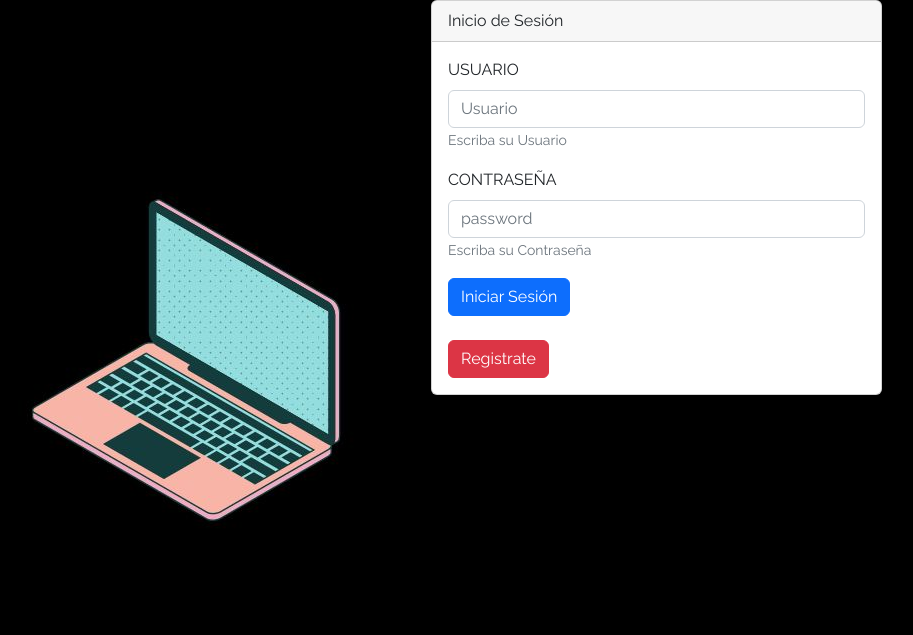
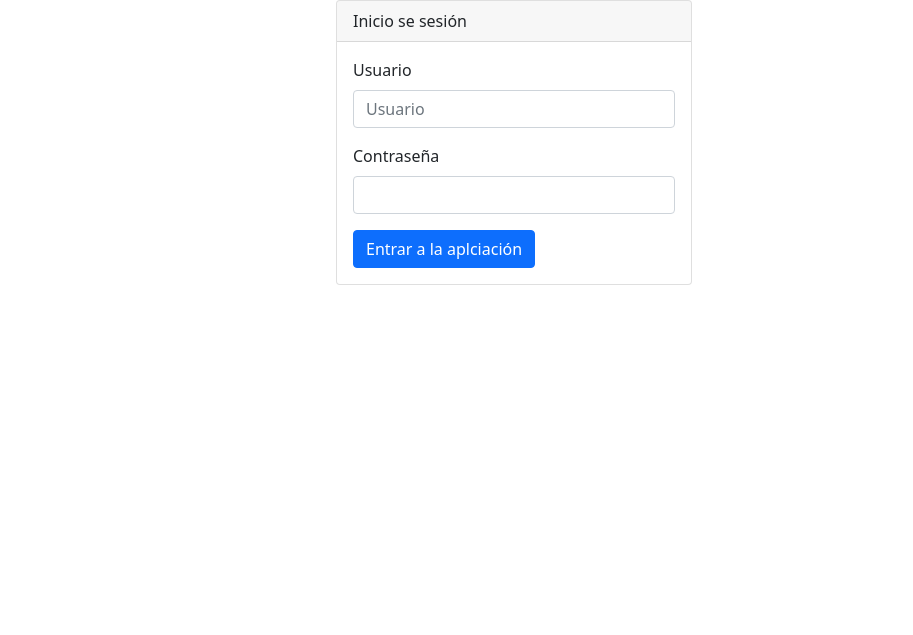
Before and after one commit to Jarol-lopez/Aplicacion__Wed_Cursos, a PHP site: page /Secciones/login.php in a window 1280 px wide. Shown: the top 635 px of the page, without its empty margins (126-1039 px from the left). Run offline with PHP 8.4, Linux system fonts and the light colour scheme.

Commit message:
Update login.php

```diff
--- a/Secciones/login.php
+++ b/Secciones/login.php
@@ -1,67 +1,68 @@
+<?php
+session_start();
+if($_POST){
+  if($_POST['usuario'] == 'admin' && $_POST['contrasenia'] == 'admin'){
+    $_SESSION['username'] = 'admin';
+   header('Location: ../Secciones/Informacion.php');
+  }else{
 
+    $mensaje = 'Usuario o contraseña incorrectos';
+  }
+
+}
+
+?>
 <!doctype html>
 <html lang="en">
   <head>
-    <title>Login</title>
+    <title>Title</title>
     <!-- Required meta tags -->
     <meta charset="utf-8">
     <meta name="viewport" content="width=device-width, initial-scale=1, shrink-to-fit=no">
+    <!-- Bootstrap CSS v5.0.2 -->
+    <link rel="stylesheet" href="https://cdn.jsdelivr.net/npm/bootstrap@5.0.2/dist/css/bootstrap.min.css"  integrity="sha384-EVSTQN3/azprG1Anm3QDgpJLIm9Nao0Yz1ztcQTwFspd3yD65VohhpuuCOmLASjC" crossorigin="anonymous">
+  </head>
+  <body>
+    <div class="container">
 
-    <!-- Bootstrap CSS v5.2.0-beta1 -->
-    <link rel="stylesheet" href="https://cdn.jsdelivr.net/npm/bootstrap@5.2.0-beta1/dist/css/bootstrap.min.css"  integrity="sha384-0evHe/X+R7YkIZDRvuzKMRqM+OrBnVFBL6DOitfPri4tjfHxaWutUpFmBp4vmVor" crossorigin="anonymous">
-    <link rel="stylesheet" href="css/style.css"/>
-  </head>
-  <body background="../images/login.jpg ">
+        <div class="row">
+            <div class="col-md-4"></div>
+            <div class="col-md-4">
+                <div class="card">
+<form action="" method="post">
+                    <div class="card-header">   Inicio se sesión    </div>
+                <div class="card-body">
 
-  <div class="container">
-    <div class="row">
-    <div class="col-md-5">
+                <?php if(isset($mensaje)) {?>
+                        <div class="alert alert-danger" role="alert">
+                            <?php echo $mensaje; ?>
+                        </div>
+                    <?php } ?>
 
-      </div>
-      <div class="col-md-5">
-
-        <div class="card">
-            <div class="card-header">
-                Inicio de Sesión
-            </div>
-            <div class="card-body">
                 <div class="mb-3">
-                  <label for="" class="form-label">USUARIO</label>
+                  <label for="usuario" class="form-label">Usuario</label>
                   <input type="text"
-                    class="form-control"
-                    name="USUARIO"
-                    id="USUARIO"
-                    aria-describedby="helpId" placeholder="Usuario">
-                  <small id="helpId" class="form-text text-muted">Escriba su Usuario</small>
+                    class="form-control" name="usuario" id="usuario" aria-describedby="helpId" placeholder="Usuario">
                 </div>
                 <div class="mb-3">
-                  <label for="" class="form-label">CONTRASEÑA</label>
+                  <label for="contrasenia" class="form-label">Contraseña</label>
                   <input type="password"
-                    class="form-control" name="" id="" aria-describedby="helpId" placeholder="password">
-                  <small id="helpId" class="form-text text-muted">Escriba su Contraseña </small>
+                    class="form-control" name="contrasenia" id="contrasenia" aria-describedby="helpId" placeholder="">
+                </div>
+                <button type="submit" class="btn btn-primary">Entrar a la aplciación</button>
+                </form>
+                </div>
 
-                </div>
-                <form action="../Secciones/vista_alumnos.php" method="post">
-                  <button type="submit" class="btn btn-primary">Iniciar Sesión </button>
-                  <br>
-                  </form>
-                  <br>
-                  <form action="../Secciones/inscripcion.php" method="post">
-                  <button type="submit" class="btn btn-danger">Registrate </button>
-
-                  </form>
             </div>
+            </div>
+        </div>
+    </div>
 
 
-            </div>
-        </div>
 
-</div>
 
     <!-- Bootstrap JavaScript Libraries -->
-    <script src="https://cdn.jsdelivr.net/npm/@popperjs/core@2.11.5/dist/umd/popper.min.js" integrity="sha384-Xe+8cL9oJa6tN/veChSP7q+mnSPaj5Bcu9mPX5F5xIGE0DVittaqT5lorf0EI7Vk" crossorigin="anonymous"></script>
-
-    <script src="https://cdn.jsdelivr.net/npm/bootstrap@5.2.0-beta1/dist/js/bootstrap.min.js" integrity="sha384-kjU+l4N0Yf4ZOJErLsIcvOU2qSb74wXpOhqTvwVx3OElZRweTnQ6d31fXEoRD1Jy" crossorigin="anonymous"></script>
+    <script src="https://cdn.jsdelivr.net/npm/@popperjs/core@2.9.2/dist/umd/popper.min.js" integrity="sha384-IQsoLXl5PILFhosVNubq5LC7Qb9DXgDA9i+tQ8Zj3iwWAwPtgFTxbJ8NT4GN1R8p" crossorigin="anonymous"></script>
+    <script src="https://cdn.jsdelivr.net/npm/bootstrap@5.0.2/dist/js/bootstrap.min.js" integrity="sha384-cVKIPhGWiC2Al4u+LWgxfKTRIcfu0JTxR+EQDz/bgldoEyl4H0zUF0QKbrJ0EcQF" crossorigin="anonymous"></script>
   </body>
 </html>
-<?PHP INCLUDE('../templates/pie_pagina.php'); ?>
```
